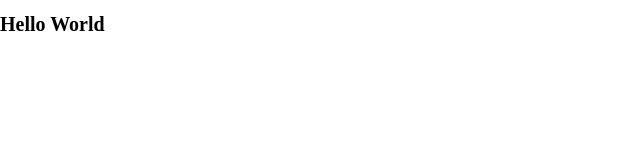
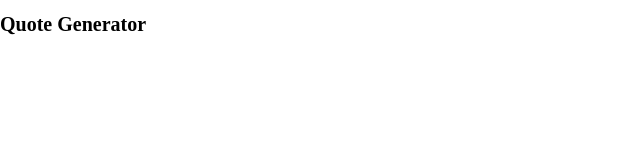
Before and after one commit to amappola7/quote-generator, a plain HTML site: page index.html in a window 1280 px wide. Shown: the full height of the page, 0-640 px from the left. Drawn offline with Linux system fonts and the light colour scheme.

Commit message:
New title

```diff
--- a/index.html
+++ b/index.html
@@ -10,7 +10,7 @@
     <link rel="stylesheet" href="https://cdnjs.cloudflare.com/ajax/libs/font-awesome/6.1.1/css/all.min.css">
 </head>
 <body>
-    <h1>Hello World</h1>
+    <h1>Quote Generator</h1>
     <!-- Script -->
     <script src="./script.js"></script>
 </body>
```
